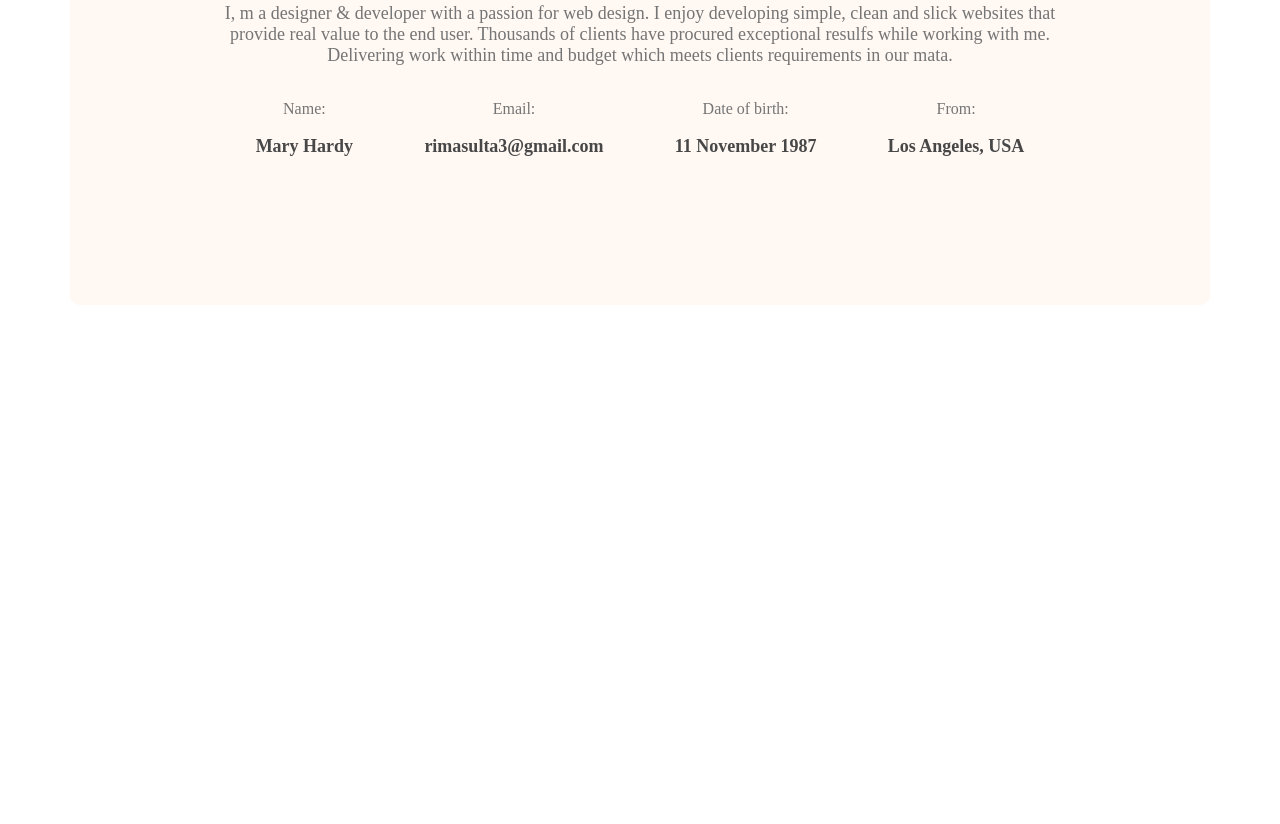
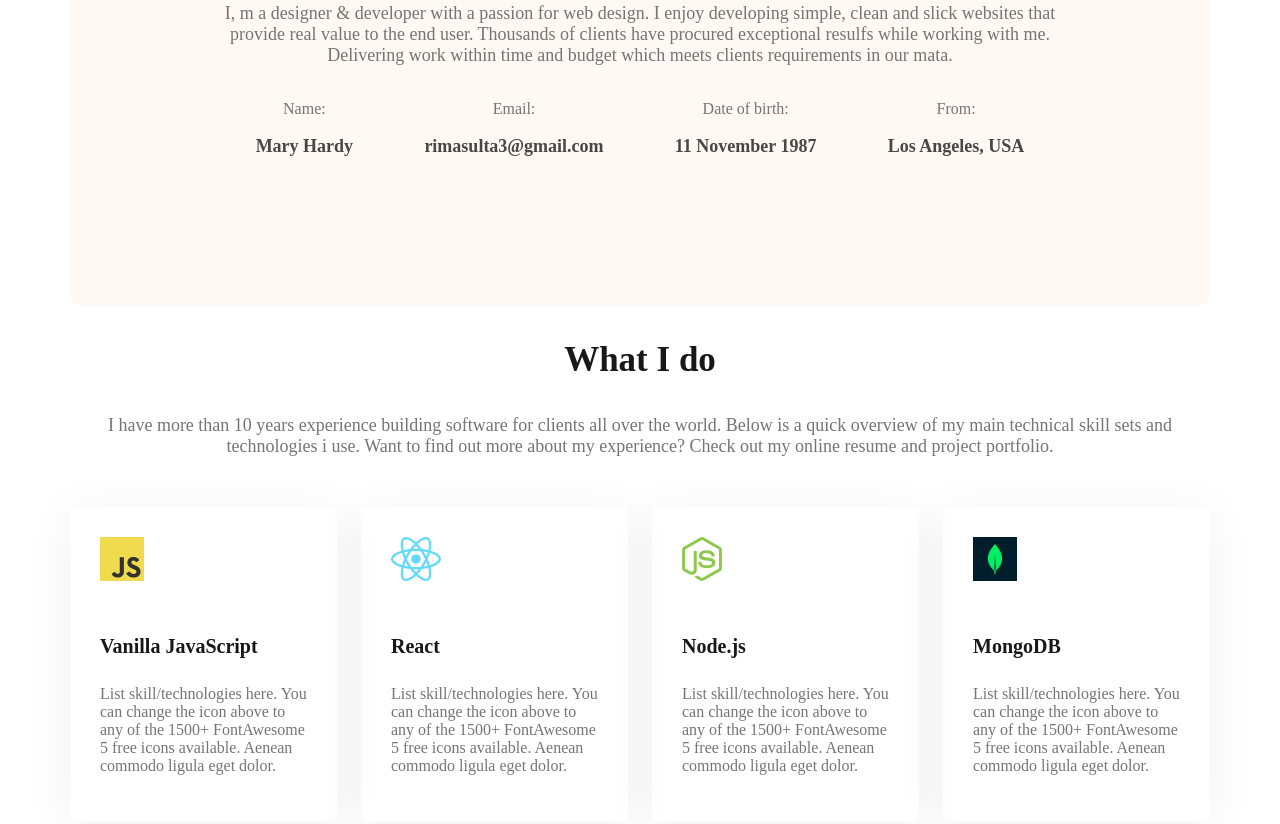
Before and after one commit to rimasultana/Developer-Portfolio, a plain HTML site: page index.html in a window 1280 px wide. Shown: the part 1285-2109 px from the top of the page. Before the commit the page ends 1598 px from the top, so only its background shows below. Drawn offline with Linux system fonts and the light colour scheme.

Commit message:
skills-section

```diff
--- a/index.html
+++ b/index.html
@@ -64,7 +64,56 @@
           </div>
         </div>
       </section>
+      <!-- =-=-=-=-=-=- Skills section=-=-=-=-= -->
+      <section class="skills">
+        <h3 class="section-title text-center">What I do</h3>
+        <p class="section-description text-center">
+          I have more than 10 years experience building software for clients all
+          over the world. Below is a quick overview of my main technical skill
+          sets and technologies i use. Want to find out more about my
+          experience? Check out my online resume and project portfolio.
+        </p>
+        <div class="skill-container">
+          <div class="skill">
+            <img src="images/icons/js.png" alt="" />
+            <h4 class="skill-title">Vanilla JavaScript</h4>
+            <p class="skill-description">
+              List skill/technologies here. You can change the icon above to any
+              of the 1500+ FontAwesome 5 free icons available. Aenean commodo
+              ligula eget dolor.
+            </p>
+          </div>
+          <div class="skill">
+            <img src="images/icons/react.png" alt="" />
+            <h4 class="skill-title">React</h4>
+            <p class="skill-description">
+              List skill/technologies here. You can change the icon above to any
+              of the 1500+ FontAwesome 5 free icons available. Aenean commodo
+              ligula eget dolor.
+            </p>
+          </div>
+          <div class="skill">
+            <img src="images/icons/nodejs.png" alt="" />
+            <h4 class="skill-title">Node.js</h4>
+            <p class="skill-description">
+              List skill/technologies here. You can change the icon above to any
+              of the 1500+ FontAwesome 5 free icons available. Aenean commodo
+              ligula eget dolor.
+            </p>
+          </div>
+          <div class="skill">
+            <img src="images/icons/mongo.png" alt="" />
+            <h4 class="skill-title">MongoDB</h4>
+            <p class="skill-description">
+              List skill/technologies here. You can change the icon above to any
+              of the 1500+ FontAwesome 5 free icons available. Aenean commodo
+              ligula eget dolor.
+            </p>
+          </div>
+        </div>
+      </section>
     </main>
+
     <footer></footer>
   </body>
 </html>
--- a/style.css
+++ b/style.css
@@ -1,118 +1,142 @@
 @import url("https://fonts.googleapis.com/css2?family=Open+Sans:ital,wght@0,300..800;1,300..800&display=swap");
 /* font-family: "Open Sans", sans-serif; */
 
-.body{
+.body {
   font-family: "Open Sans", sans-serif;
 }
-.text-primaray{
-   color: #FD6E0A;
+.text-primaray {
+  color: #fd6e0a;
 }
-.btn-primaray{
+.btn-primaray {
   color: white;
-    background-color:#FD6E0A ;
+  background-color: #fd6e0a;
   font-weight: bold;
   padding: 18px 36px;
   border-radius: 5px;
   border: none;
 }
-.section-title{
+.section-title {
   font-size: 35px;
   font-weight: bold;
   color: #181818;
 }
-.section-description{
+.section-description {
   color: #757575;
   font-size: 18px;
   margin-top: 30px;
 }
-nav{
+.text-center{
+    text-align: center;
+}
+nav {
   display: flex;
   justify-content: space-between;
   align-items: center;
   margin: 50px 210px;
 }
-nav .title{
+nav .title {
   font-size: 45px;
   font-weight: bold;
 }
-nav ul li{
+nav ul li {
   list-style: none;
   margin-right: 50px;
 }
-nav li a{
+nav li a {
   text-decoration: none;
   font-size: 20px;
   color: #474747;
 }
-nav ul{
+nav ul {
   display: flex;
   align-items: center;
-
 }
-header{
-    background-image: url('images/developer.png') , url('images/header_bg.png');
+header {
+  background-image: url("images/developer.png"), url("images/header_bg.png");
   background-repeat: no-repeat;
-    background-position:top left,bottom right;
+  background-position: top left, bottom right;
 }
 
 /* =========Manu=============== */
 
-.banner{
-
+.banner {
   display: flex;
-    justify-content:space-between ;
+  justify-content: space-between;
   margin: 0 35px 0 200px;
 }
-.banner-content{
+.banner-content {
   max-width: 580px;
 }
 
-.banner-subtitle{
+.banner-subtitle {
   font-size: 45px;
   color: #474747;
   margin-bottom: 5px;
-
 }
-.banner-title{
+.banner-title {
   font-size: 85px;
   color: #181818;
   margin-bottom: 20px;
   font-weight: bold;
-
 }
-.banner-description{
+.banner-description {
   margin-bottom: 30px;
   font-size: 18px;
   color: #757575;
 }
-.hary{
+.hary {
   width: 584px;
 }
-main{
+main {
   max-width: 1140px;
   margin: 0 auto;
 }
 
 /* =-=-=-=-=- About =-=-=-=-=-= */
 
-.about{
+.about {
   border-radius: 10px;
-    background-color: #FFF8F3;
+  background-color: #fff8f3;
   padding: 130px 150px;
   text-align: center;
   margin-top: 130px;
 }
-.about-items{
+.about-items {
   display: flex;
   justify-content: space-around;
 }
-.item-title{
+.item-title {
   color: #757575;
   font-size: 16px;
   margin-bottom: 5px;
 }
-.item-dscription{
+.item-dscription {
   color: #474747;
   font-weight: bold;
   font-size: 18px;
 }
+
+/* =-=--=-Skills Section=-=-=-=-=- */
+.skill{
+    border-radius: 5px;
+    padding: 30px;
+    box-shadow: 0px 6px 50px 0px rgba(0, 0, 0, 0.06);
+}
+
+.skill-container{
+    display: flex;
+    gap: 24px;
+    margin-top: 50px;
+}
+.skill-title{
+    color: #181818;
+    font-size: 20px;
+    font-weight: bold;
+    margin-top: 50px;
+}
+.skill-description{
+    color: #757575;
+    margin-top: 20px;
+    font-size: 16px;
+
+}
```
Lines whose indentation alone changed are shown as unchanged.
